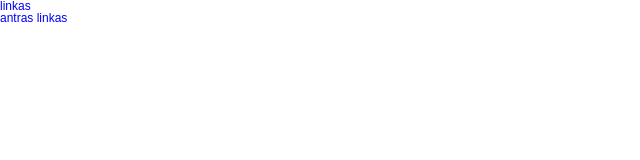
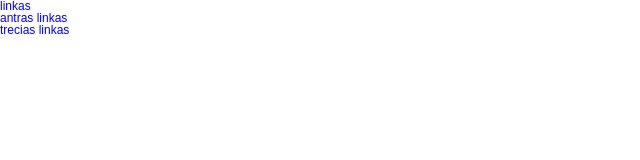
Before and after one commit to Svaicekauskaite/fitnesas, a plain HTML site: page index.html in a window 1280 px wide. Shown: the full height of the page, 0-640 px from the left. Drawn offline with nearby package versions, Linux system fonts and the light colour scheme.

Commit message:
added one more link

```diff
--- a/index.html
+++ b/index.html
@@ -32,6 +32,9 @@
         <li>
           <a href="#">antras linkas</a>
         </li>
+        <li>
+          <a href="#">trecias linkas</a>
+        </li>
       </ul>
     </header>
 	</body>
```
Lines whose indentation alone changed are shown as unchanged.
